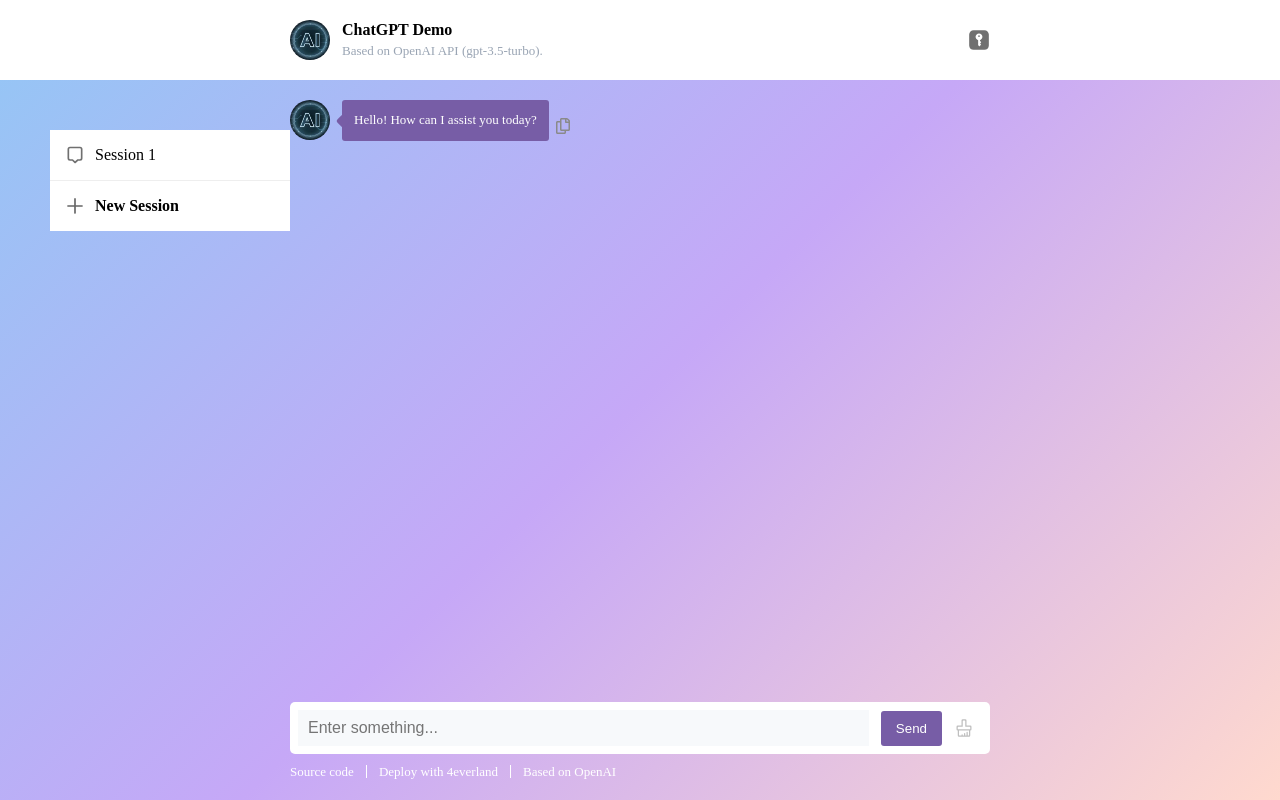
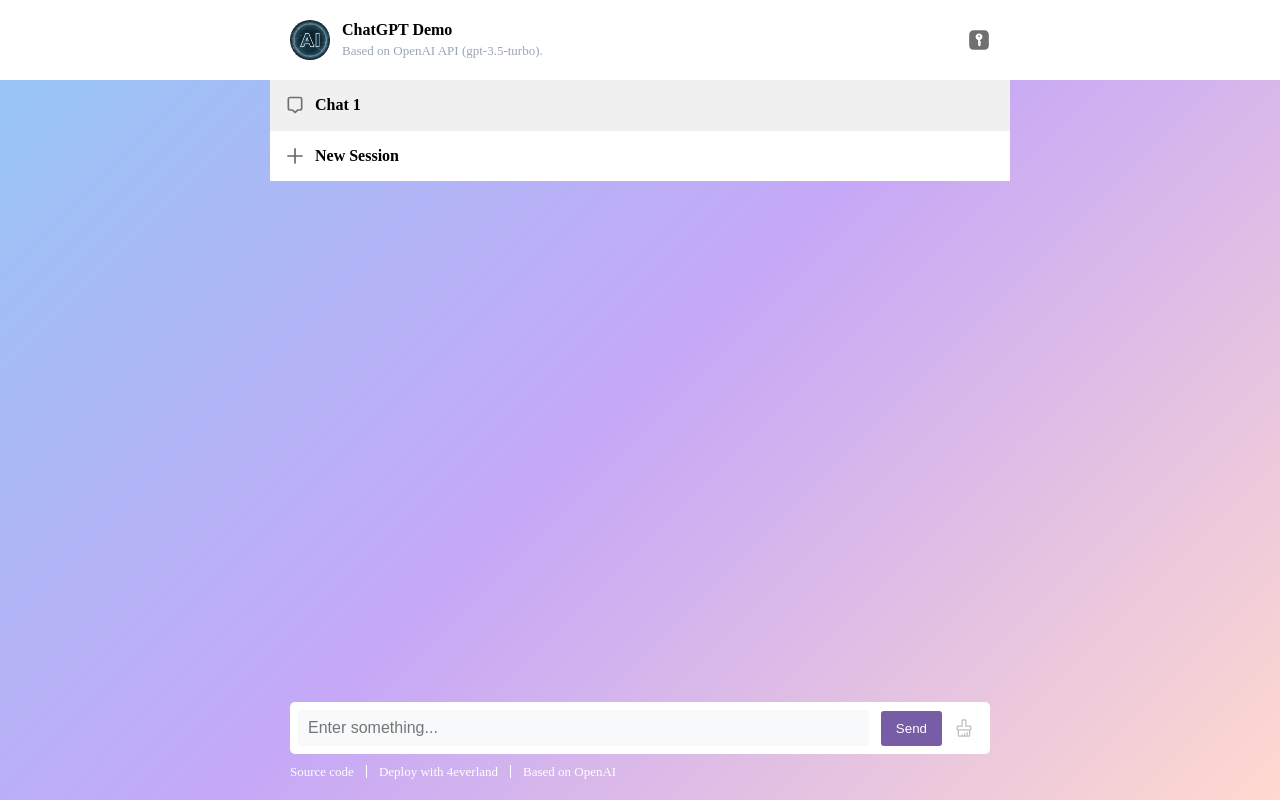
Before and after one commit to Recommended-Templates/chatgpt-tpl, a Vue app: page / in a window 1280 px wide. Both pictures are taken after a click on the picture 310 px from the left and 40 px from the top of the page. Built offline with nearby package versions, Linux system fonts and the light colour scheme; no server answers; what markdown-it-highlightjs, vue-clipboard3 would draw is missing.

Commit message:
update session list

```diff
--- a/src/main.js
+++ b/src/main.js
@@ -11,5 +11,20 @@
 const global = app.config.globalProperties;
 global.$setState = setState;
 global.$setStore = setStore;
+global.$setMsg = (noticeMsg) => {
+  if (typeof noticeMsg == "string") {
+    noticeMsg = {
+      name: noticeMsg,
+    };
+  }
+  setState({
+    noticeMsg,
+  });
+};
+global.$sleep = (msec = 300) => {
+  return new Promise((resolve) => {
+    setTimeout(resolve, msec);
+  });
+};
 
 app.mount("#app");
--- a/src/pages/home/chat-header.vue
+++ b/src/pages/home/chat-header.vue
@@ -1,11 +1,34 @@
-
+<style lang="scss">
+@media screen and (max-width: 1290px) {
+  .chat-session {
+    left: 0;
+    top: 100%;
+    width: 100%;
+    display: none;
+    &.show {
+      display: block;
+    }
+  }
+}
+</style>
 
 <template>
   <div>
     <div class="bg-white">
       <div class="chat-wrap pos-r">
+        <chat-session
+          :class="{
+            show: showSession,
+          }"
+          @close="showSession = false"
+        ></chat-session>
+
         <div class="al-c">
-          <img :src="logo" class="mr-3 avatar" />
+          <img
+            :src="logo"
+            class="mr-3 avatar"
+            @click="showSession = !showSession"
+          />
           <div class="mr-auto shrink-1">
             <h2 class="fz-16">{{ info.title || "ChatGPT Demo" }}</h2>
             <p class="gray fz-13 mt-1 line-3" v-if="info.bio">
@@ -64,7 +87,12 @@
 </template>
 
 <script>
+import ChatSession from "./chat-session.vue";
+
 export default {
+  components: {
+    ChatSession,
+  },
   props: {
     info: Object,
     logo: String,
@@ -74,6 +102,7 @@
     return {
       showSetting: false,
       newApiKey: this.apiKey,
+      showSession: false,
     };
   },
   methods: {
--- a/src/pages/home/chat-session.vue
+++ b/src/pages/home/chat-session.vue
@@ -1,7 +1,7 @@
 <style lang="scss">
 .chat-session {
   top: 130px;
-  left: 50px;
+  left: -260px;
   width: 240px;
   z-index: 100;
   .session-item {
@@ -10,7 +10,11 @@
     align-items: center;
     cursor: pointer;
     &:hover {
-      background: #f6f6f6;
+      background: #f9f9f9;
+    }
+    &.active {
+      background: #f0f0f0;
+      font-weight: bold;
     }
     img {
       margin-right: 10px;
@@ -22,16 +26,98 @@
 }
 </style>
 
-
 <template>
   <div class="pos-a chat-session bg-white">
-    <div class="session-item bdb-1">
+    <div
+      class="session-item bdb-1"
+      :class="{
+        active: curId == it.id,
+      }"
+      @click="onItem(it)"
+      v-for="it in list"
+      :key="it.id"
+    >
       <img src="img/chat.svg" width="20" />
-      <span>Session 1</span>
+      <span class="flex-1 line-1">Chat {{ it.id + 1 }}</span>
     </div>
-    <div class="session-item">
+    <div class="session-item" @click="onAdd">
       <img src="img/add.svg" width="20" />
       <b>New Session</b>
     </div>
   </div>
 </template>
+
+<script>
+import { mapState } from "vuex";
+
+export default {
+  computed: {
+    ...mapState({
+      noticeMsg: (s) => s.noticeMsg,
+      streamingId: (s) => s.streamingId,
+    }),
+  },
+  data() {
+    return {
+      list: JSON.parse(localStorage.sessionList || "[]"),
+      curId: localStorage.sessionId || 0,
+      showMob: false,
+    };
+  },
+  created() {
+    if (!this.list.length) {
+      this.onAdd();
+    }
+  },
+  watch: {
+    noticeMsg({ name }) {
+      if (name == "clearMsg") {
+        this.onClear();
+      }
+    },
+  },
+  methods: {
+    async onItem(it) {
+      if (this.streamingId && this.streamingId != it.id) {
+        const val = confirm("Are you sure to abort this chat session?");
+        if (!val) return;
+        this.$setMsg("abort-chat");
+        await this.$sleep(300);
+      }
+      this.$setMsg("change-session");
+      this.curId = it.id;
+      localStorage.sessionId = it.id;
+      this.$emit("close");
+    },
+    onAdd() {
+      if (this.list.length >= 5) {
+        return alert("Limit 5 to maximum");
+      }
+      const ids = this.list.map((it) => it.id);
+      const maxId = Math.max(-1, ...ids);
+      const id = maxId + 1;
+      const item = {
+        id,
+      };
+      this.list.push(item);
+      this.storList();
+      this.onItem(item);
+    },
+    storList() {
+      localStorage.sessionList = JSON.stringify(this.list);
+    },
+    onClear() {
+      if (this.list.length == 1) return;
+      let idx = 0;
+      this.list.forEach((it, i) => {
+        if (it.id == this.curId) idx = i;
+      });
+      this.list.splice(idx, 1);
+      localStorage.removeItem("msgList" + this.curId);
+      this.storList();
+      idx = idx == 0 ? 0 : idx - 1;
+      this.onItem(this.list[idx]);
+    },
+  },
+};
+</script>
--- a/src/pages/home/page-home.vue
+++ b/src/pages/home/page-home.vue
@@ -49,13 +49,12 @@
   <div>
     <div class="h-flex vh100 bg-chat">
       <chat-header
+        ref="header"
         :info="info"
         :logo="logo"
         :apiKey="apiKey"
         @new-key="onNewApiKey"
       ></chat-header>
-
-      <chat-session></chat-session>
 
       <div class="flex-1 ov-a" ref="chatList" @scroll="onScroll">
         <div class="chat-wrap">
@@ -83,6 +82,7 @@
               placeholder="Enter something..."
               v-model="inputMsg"
               @keyup.enter="onSend"
+              @focus="onFocus"
             />
             <button class="chat-btn ml-3" @click="onSend">Send</button>
             <div class="pa-2 ml-1 hover-1" @click="onClear">
@@ -113,7 +113,6 @@
 import { mapState } from "vuex";
 import { SSE } from "sse";
 import ChatHeader from "./chat-header.vue";
-import ChatSession from "./chat-session.vue";
 import ChatList from "./chat-list.vue";
 import { throttle } from "../../utils/timer";
 import Axios from "axios";
@@ -121,7 +120,6 @@
 export default {
   components: {
     ChatHeader,
-    ChatSession,
     ChatList,
   },
   data() {
@@ -131,7 +129,7 @@
       inputMsg: "",
       info: {},
       apiKey,
-      msgList: JSON.parse(localStorage.msgList || "[]"),
+      msgList: this.getMsgList(),
       lastMsg: "",
       streaming: false,
       isBtm: true,
@@ -154,12 +152,13 @@
   computed: {
     ...mapState({
       asMobile: (s) => s.asMobile,
+      noticeMsg: (s) => s.noticeMsg,
     }),
     logo() {
       return this.info.logo || "img/logo-ai.jpg";
     },
     comboList() {
-      if (this.lastMsg || this.streaming)
+      if (this.lastMsg || this.streaming) {
         return [
           ...this.msgList,
           {
@@ -167,6 +166,7 @@
             role: "assistant",
           },
         ];
+      }
       return this.msgList;
     },
   },
@@ -178,17 +178,47 @@
         });
       }
     },
+    noticeMsg({ name }) {
+      if (name == "change-session") {
+        this.msgList = this.getMsgList();
+        this.goBtm();
+      } else if (name == "abort-chat") {
+        this.lastSource.close();
+      }
+    },
+    streaming(val) {
+      this.$setState({
+        streamingId: val ? this.getSessionId() : null,
+      });
+    },
   },
   mounted() {
     if (!this.msgList.length) {
       this.pushMsg("Hello! How can I assist you today?", 2);
-    } else
+    } else {
+      this.goBtm();
+    }
+
+    this.getConfig();
+  },
+  methods: {
+    onFocus() {
+      this.$refs.header.showSession = false;
+    },
+    goBtm() {
       setTimeout(() => {
         this.smoothToBtm(0);
       }, 200);
-    this.getConfig();
-  },
-  methods: {
+    },
+    getSessionId() {
+      let id = localStorage.sessionId;
+      if (id == 0) id = "";
+      return id;
+    },
+    getMsgList() {
+      const id = this.getSessionId();
+      return JSON.parse(localStorage["msgList" + id] || "[]");
+    },
     onNewApiKey(key) {
       localStorage.apiKey = this.apiKey = key;
     },
@@ -238,7 +268,7 @@
     },
     onSend() {
       if (!this.apiKey) {
-        this.showSetting = true;
+        this.$refs.header.showSetting = true;
         return;
       }
       let msg = this.inputMsg.trim();
@@ -309,7 +339,7 @@
       this.msgList.push({
         content,
         role,
-        time: Date.now(),
+        // time: Date.now(),
       });
       this.storMsgList();
     },
@@ -330,13 +360,19 @@
       };
     },
     onClear() {
+      if (this.msgList.length) {
+        const val = confirm("Are you sure to clear this chat session?");
+        if (!val) return;
+      }
       this.streaming = false;
       this.inputMsg = "";
       this.msgList = [];
       this.storMsgList();
+      this.$setMsg("clearMsg");
     },
     storMsgList() {
-      localStorage.msgList = JSON.stringify(this.msgList);
+      const id = this.getSessionId();
+      localStorage["msgList" + id] = JSON.stringify(this.msgList);
     },
   },
 };
--- a/src/store/index.js
+++ b/src/store/index.js
@@ -23,6 +23,7 @@
         data: {},
       },
       ...storState,
+      streamingId: null,
     };
   },
   mutations: {
```
